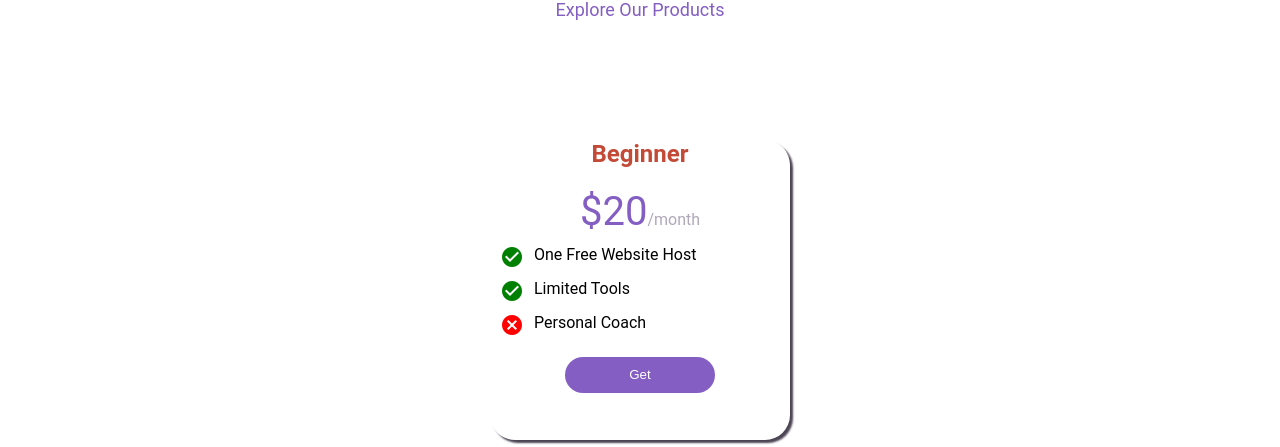
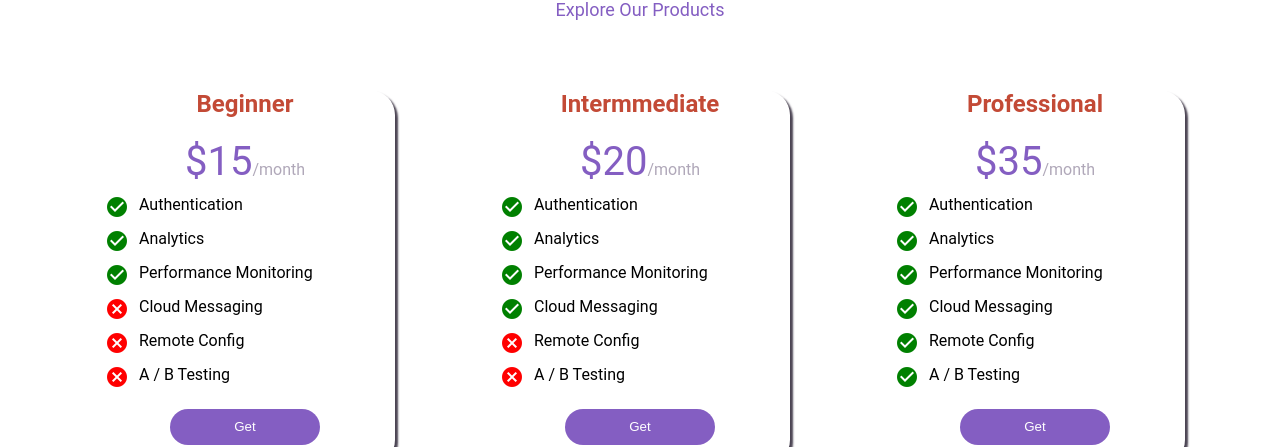
Before and after one commit to shifu-kobby/Hosting, an Angular app: page / in a window 1280 px wide. Shown: the part 505-952 px from the top of the page. Built offline with nearby package versions, Linux system fonts and the light colour scheme; what angular-svg-icon would draw is missing.

Commit message:
added packages

```diff
--- a/src/app/components/home/home.component.css
+++ b/src/app/components/home/home.component.css
@@ -1,6 +1,6 @@
 .home {
   margin-top: 50px;
-  height: 1300px;
+  height: 2000px;
 }
 
 .homeBanner {
@@ -58,6 +58,11 @@
   color: #B0A8B9;
 }
 
+.homeCode {
+  text-align: center;
+  margin-top: 50px;
+}
+
 .homeProductsLink {
   text-decoration: none;
   color: #845EC2;
@@ -67,6 +72,7 @@
 .homePricing {
   display: flex;
   flex-direction: row;
-  justify-content: center;
-  margin-top: 100px;
+  justify-content: space-evenly;
+  align-items: center;
+  margin-top: 50px;
 }
--- a/src/app/components/home/home.component.html
+++ b/src/app/components/home/home.component.html
@@ -10,7 +10,7 @@
         <button mat-button class="homeBannerSignIn">Sign In</button>
       </div>
     </div>
-    <div class="homeBannerWelcomeIllustration">
+    <div>
       <svg-icon src="assets/code_automation.svg" [svgStyle]="{ 'width.px':800 }"></svg-icon>
     </div>
   </div>
@@ -21,7 +21,13 @@
     <a href="" class="homeProductsLink">Explore Our Products</a>
   </div>
 
-  <div class="homePricing" *ngFor="let package of packages">
-    <app-pricing [name]=package.name [price]=package.price [benefits]=package.benefits></app-pricing>
+  <!-- <div class="homeCode">
+    <svg-icon src="assets/html_code.svg" [svgStyle]="{'width.px':500}"></svg-icon>
+  </div> -->
+
+  <div class="homePricing">
+    <div *ngFor="let package of packages">
+      <app-pricing [name]=package.name [price]=package.price [benefits]=package.benefits></app-pricing>
+    </div>
   </div>
 </div>
--- a/src/app/components/home/home.component.ts
+++ b/src/app/components/home/home.component.ts
@@ -11,11 +11,38 @@ export class HomeComponent implements OnInit {
   packages: Package[] = [
     {
       "name": "Beginner",
+      "price": "$15",
+      "benefits": [
+        {"included": true, "benefit": "Authentication"},
+        {"included": true, "benefit": "Analytics"},
+        {"included": true, "benefit": "Performance Monitoring"},
+        {"included": false, "benefit": "Cloud Messaging"},
+        {"included": false, "benefit": "Remote Config"},
+        {"included": false, "benefit": "A / B Testing"},
+      ]
+    },
+    {
+      "name": "Intermmediate",
       "price": "$20",
       "benefits": [
-        { "included": true, "benefit": "One Free Website Host" },
-        { "included": true, "benefit": "Limited Tools" },
-        { "included": false, "benefit": "Personal Coach" }
+        {"included": true, "benefit": "Authentication"},
+        {"included": true, "benefit": "Analytics"},
+        {"included": true, "benefit": "Performance Monitoring"},
+        {"included": true, "benefit": "Cloud Messaging"},
+        {"included": false, "benefit": "Remote Config"},
+        {"included": false, "benefit": "A / B Testing"},
+      ]
+    },
+    {
+      "name": "Professional",
+      "price": "$35",
+      "benefits": [
+        {"included": true, "benefit": "Authentication"},
+        {"included": true, "benefit": "Analytics"},
+        {"included": true, "benefit": "Performance Monitoring"},
+        {"included": true, "benefit": "Cloud Messaging"},
+        {"included": true, "benefit": "Remote Config"},
+        {"included": true, "benefit": "A / B Testing"},
       ]
     }
   ];
--- a/src/app/components/pricing/pricing.component.css
+++ b/src/app/components/pricing/pricing.component.css
@@ -9,7 +9,7 @@
 }
 
 .pricing:hover {
-  box-shadow: 6px 6px 4px 0px rgba(195, 74, 54, 1);;
+  box-shadow: 6px 6px 4px 0px rgba(132, 94, 194, 1);
 }
 
 .pricingLevel {
@@ -48,5 +48,5 @@
   background-color: #845EC2;
   border-radius: 50px;
   width: 150px;
-  margin-top: 20px;
+  margin: 20px;
 }
```
Also changed, not shown: src/assets/html_code.svg (renamed from src/assets/html-code.svg).
